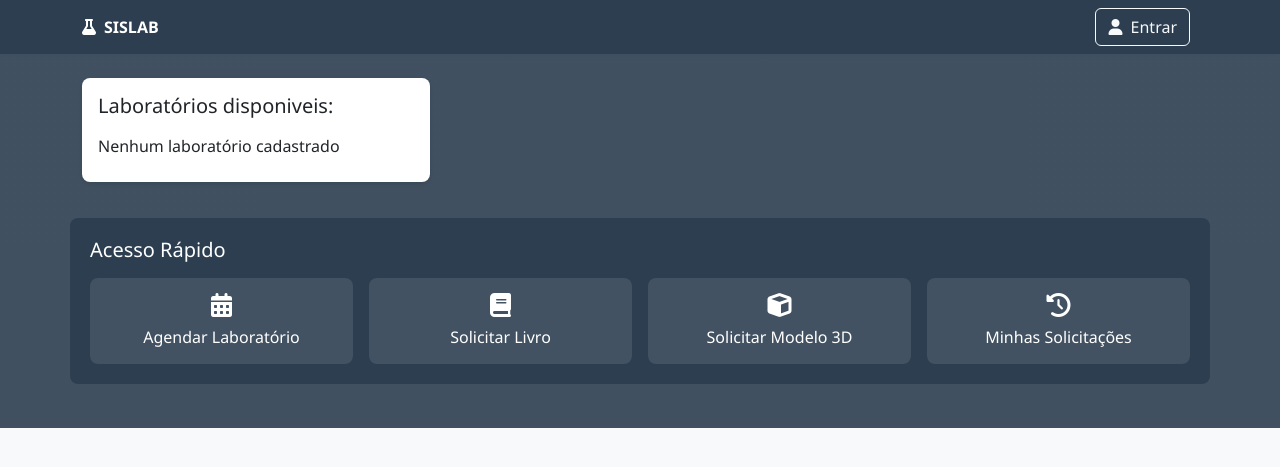
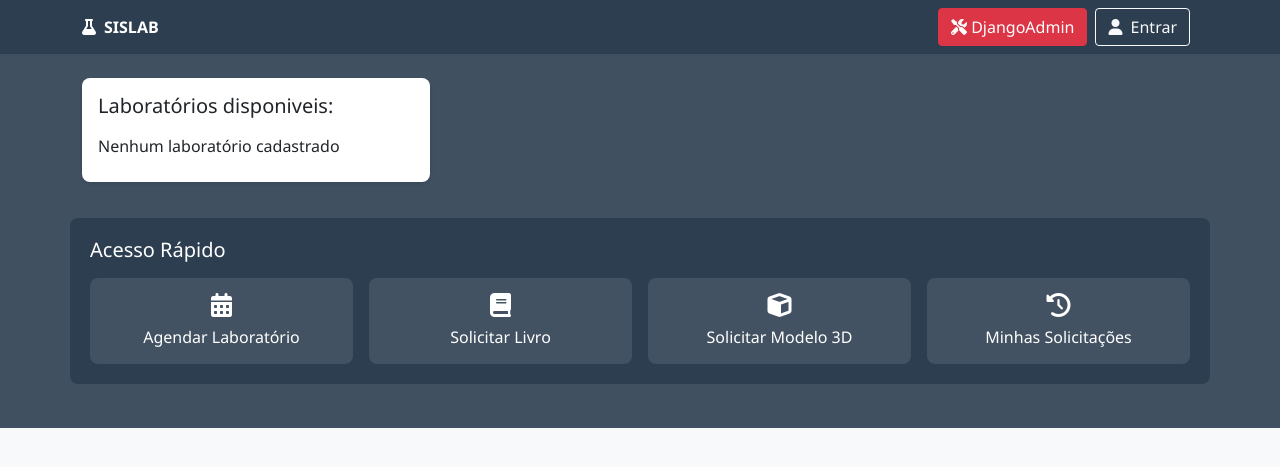
Before and after one commit to valdeirsapara/SISLAB, a Django app: page / in a window 1280 px wide. Shown: the top 467 px of the page. Run offline with Django 5.2, Linux system fonts and the light colour scheme; data that the repository does not hold is empty; some libraries are stand-ins or nearby versions.

Commit message:
Adicionando botão de redirecionamento para pagina de Admin do django

```diff
--- a/template/components/header.html
+++ b/template/components/header.html
@@ -6,6 +6,9 @@
                 <span class="fw-bold">SISLAB</span>
             </div>
             <div class="d-flex">
+                <a href="{% url 'admin:index' %}" class="btn btn-danger me-2">
+                    <i class="fa-solid fa-screwdriver-wrench"></i> DjangoAdmin
+                </a>
                 <button class="btn btn-outline-light me-2">
                     <i class="fas fa-user me-1"></i> Entrar
                 </button>
--- a/template/default.html
+++ b/template/default.html
@@ -5,7 +5,7 @@
     <meta charset="UTF-8">
     <meta name="viewport" content="width=device-width, initial-scale=1.0">
     <title>SISLAB</title>
-    <link href="https://cdn.jsdelivr.net/npm/bootstrap@5.3.0-alpha1/dist/css/bootstrap.min.css" rel="stylesheet">
+    <link href="https://cdn.jsdelivr.net/npm/bootstrap@5.0.2/dist/css/bootstrap.min.css" rel="stylesheet" integrity="sha384-EVSTQN3/azprG1Anm3QDgpJLIm9Nao0Yz1ztcQTwFspd3yD65VohhpuuCOmLASjC" crossorigin="anonymous">
     <link rel="stylesheet" href="https://cdnjs.cloudflare.com/ajax/libs/font-awesome/6.0.0/css/all.min.css">
     <link rel="stylesheet" href="{% static 'css/global.css' %}">
     <style>
```
